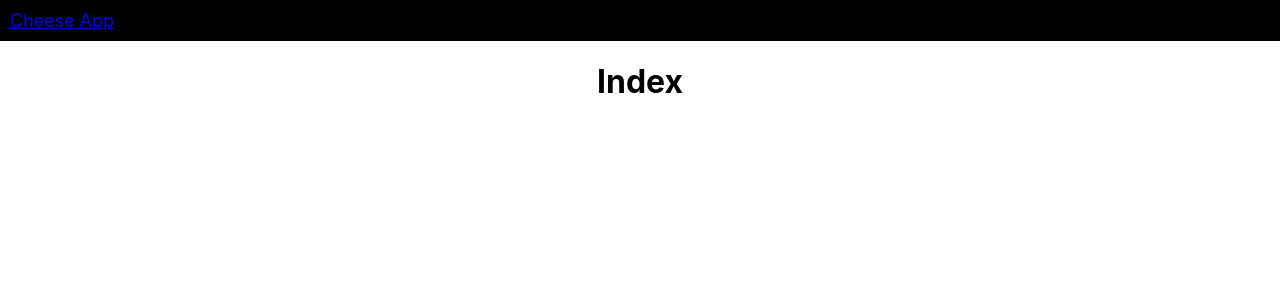
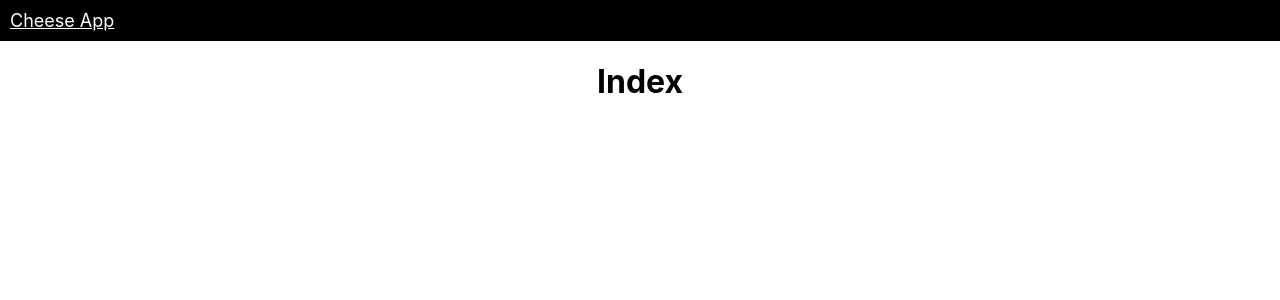
Before and after one commit to SWIRTH9092/cheese_frontend, a React (Create React App) app: page / in a window 1280 px wide. Shown: the top 300 px of the page. Built offline with nearby package versions, Linux system fonts and the light colour scheme.

Commit message:
update styles.scss : white

```diff
--- a/src/styles.scss
+++ b/src/styles.scss
@@ -3,7 +3,7 @@
 //---------------------------
 
 $maincolor: black;
-$contrastcolor: whilte;
+$contrastcolor: white;
 
 @mixin white-text-black-bg {
     color: $contrastcolor;
```
